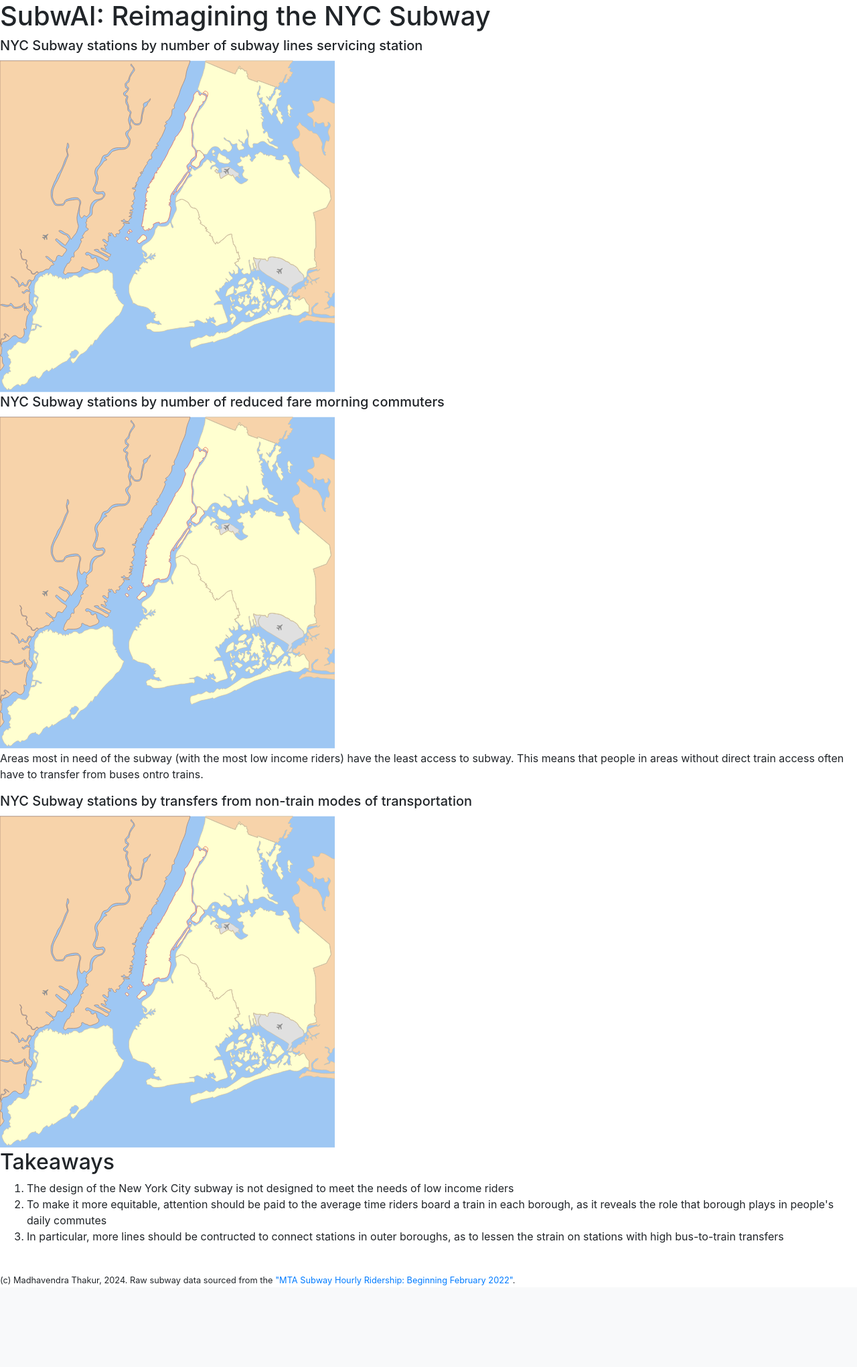
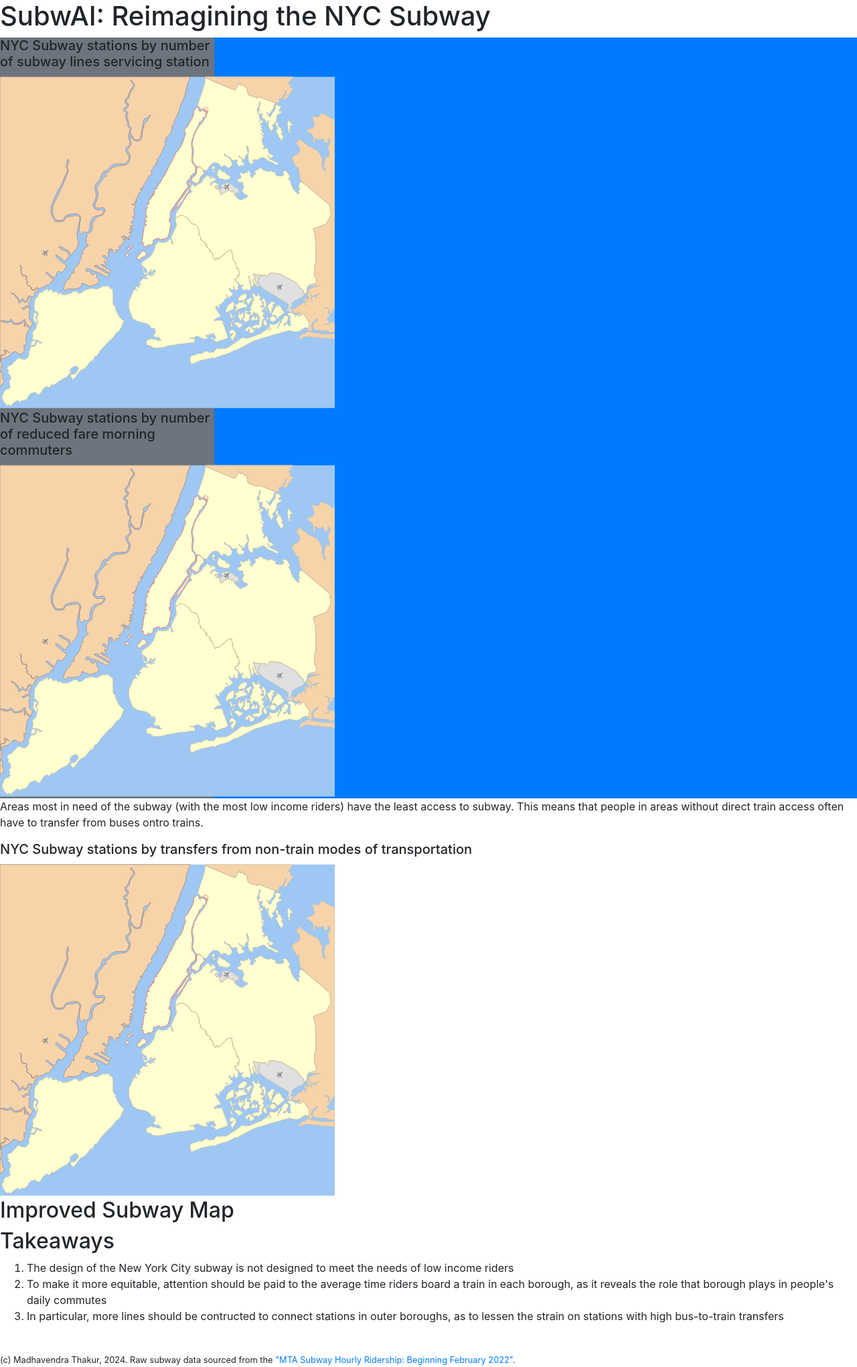
Before and after one commit to mThkTrn/reimagining_subway, a Flask app: page / in a window 1280 px wide. Shown: the part 56-2097 px from the top of the page at 67% size. Before the commit the page ends 1975 px from the top, so only its background shows below. Run offline with Flask 3, Linux system fonts and the light colour scheme; parts of the project's set-up code (start-up, migrations or seed data) failed here and were passed over.

Commit message:
wow I can make a better subway map!

```diff
--- a/static/style.css
+++ b/static/style.css
@@ -6,3 +6,7 @@
 img{
     width: 20vw
 }
+
+body{
+    text-align: center;
+}
--- a/templates/index.html
+++ b/templates/index.html
@@ -14,16 +14,18 @@
 
     <h1>SubwAI: Reimagining the NYC Subway</h1>
 
-<div class="d_flex justify-content-around">
-<div>
+<div class="d_flex justify-content-around bg-primary">
+
+<div class = "bg-secondary w-25">
 <h5 class = "caption">NYC Subway stations by number of subway lines servicing station</h2>
     {% include "macro_lines.html" %}
 </div>
 
-<div>
+<div class = "bg-secondary w-25">
 <h5 class = "caption">NYC Subway stations by number of reduced fare morning commuters</h2>
     {% include "macro_fairfares.html" %}
 </div>
+
 </div>
 
 <p class = "takeaway">Areas most in need of the subway (with the most low income riders) have the least access to subway. This means that people in areas without direct train access often have to transfer from buses ontro trains.</p>
@@ -31,8 +33,8 @@
 <h5 class = "caption">NYC Subway stations by transfers from non-train modes of transportation</h5>
 {% include "macro_transfers.html" %}
 
-    <!-- <h2>Improved Subway Map</h2>
-    {% include "new_map.html" %} -->
+    <h2>Improved Subway Map</h2>
+    {% include "new_map.html" %}
 
 <h2>Takeaways</h2>
 
```
Also changed, not shown: 1 other file.
